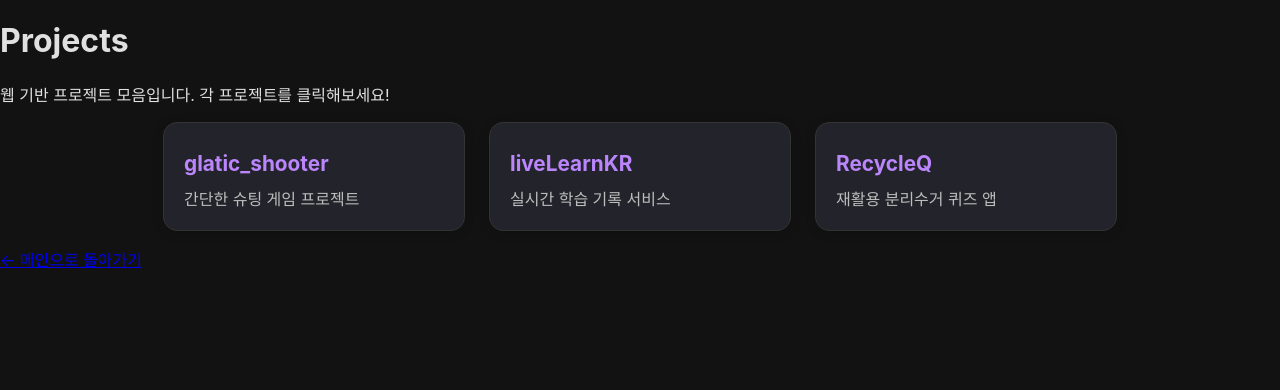
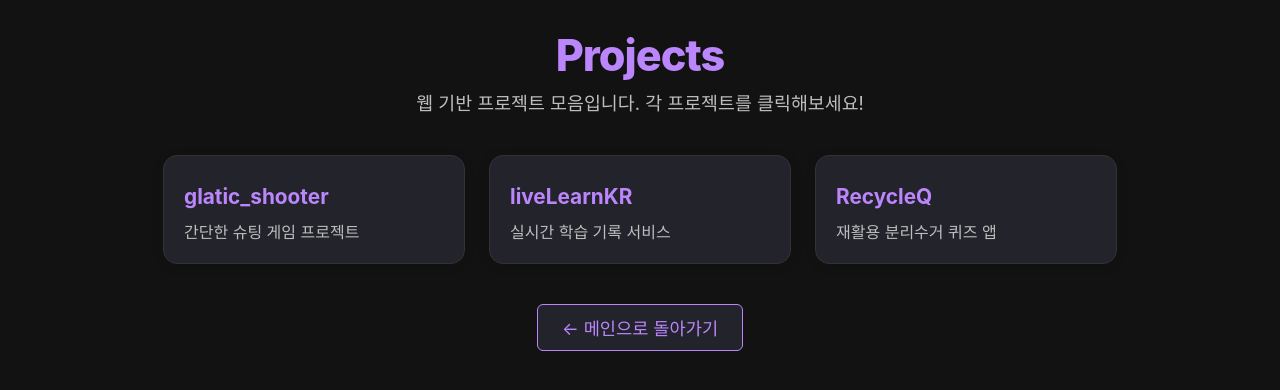
Before and after one commit to hojun313/hojun313.github.io, a Jekyll site: the page projects/index.html, which Jekyll copies as it is, in a window 1280 px wide. Shown: the top 390 px of the page. Built offline with Jekyll 4.4.1, drawn with Linux system fonts in a browser that asks for light colours.

Commit message:
Add styles for projects page header and navigation
Introduced new CSS classes for styling the projects page header and navigation elements, including typography, layout, and hover effects for navigation links.

```diff
--- a/assets/css/style.css
+++ b/assets/css/style.css
@@ -189,3 +189,43 @@ body.page-hub {
     color: #bdbdbd;
     font-size: 1em;
 }
+
+/* 프로젝트 페이지 헤더 스타일 */
+.projects-header {
+    text-align: center;
+    margin-bottom: 2.5rem;
+}
+.projects-header h1 {
+    font-size: 2.7rem;
+    color: #BB86FC;
+    margin-bottom: 0.5rem;
+    font-weight: 800;
+    letter-spacing: -1px;
+}
+.projects-header p {
+    font-size: 1.15rem;
+    color: #bdbdbd;
+    margin-top: 0;
+    margin-bottom: 0;
+}
+
+/* 프로젝트 페이지 네비게이션(메인으로 돌아가기) 스타일 */
+.projects-nav {
+    margin-top: 2.5rem;
+    text-align: center;
+}
+.projects-nav a {
+    color: #BB86FC;
+    text-decoration: none;
+    font-size: 1.1rem;
+    padding: 10px 24px;
+    border: 1px solid #BB86FC;
+    border-radius: 6px;
+    background: #23232b;
+    transition: background 0.2s, color 0.2s;
+    display: inline-block;
+}
+.projects-nav a:hover {
+    background: #BB86FC;
+    color: #23232b;
+}
```
